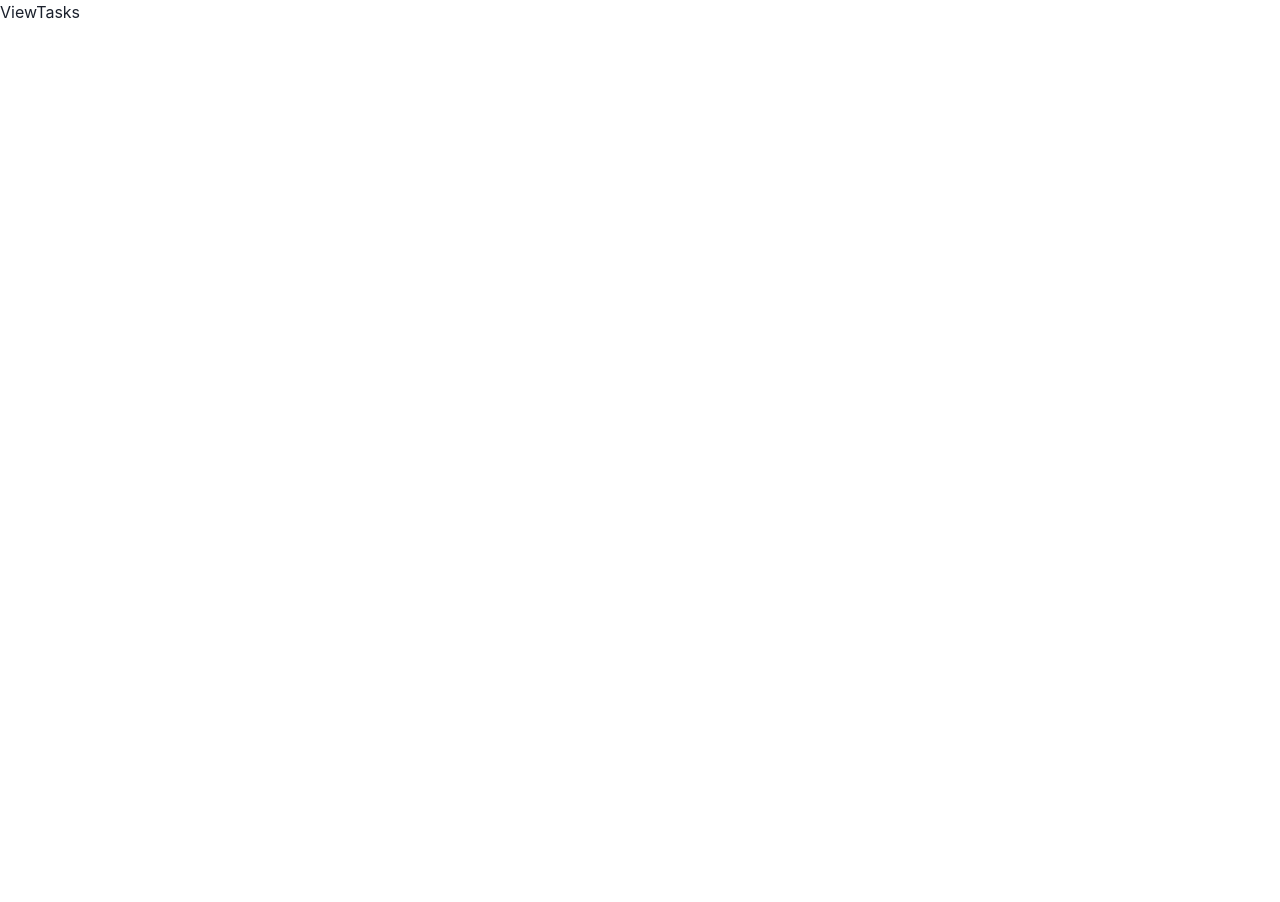
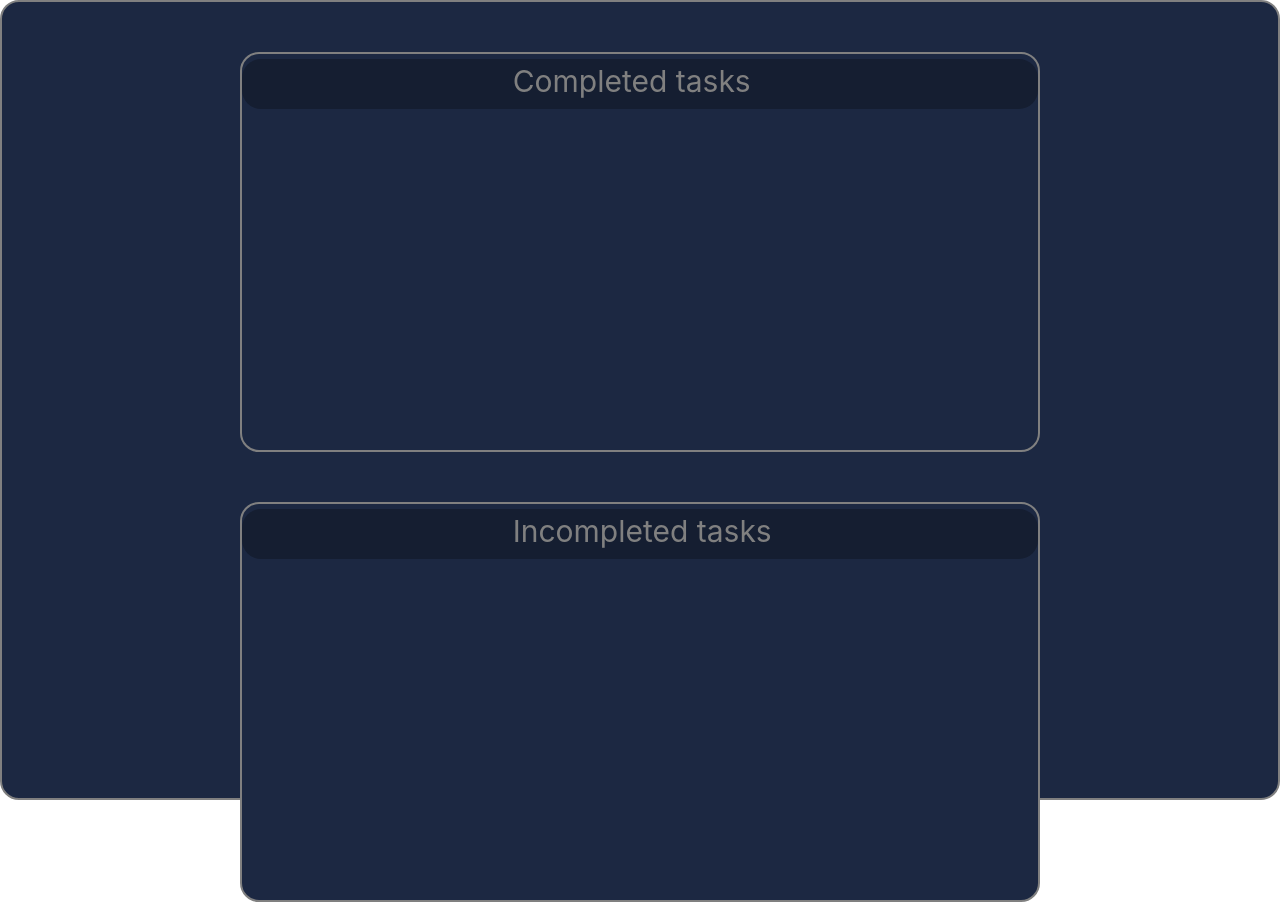
Before and after one commit to Mikehope254/To-Do-List-2, a React (Vite) app in the folder Frontend/: page /tasks in a window 1280 px wide. Before the commit the page ends 800 px from the top, so only its background shows below. Built offline with nearby package versions, Linux system fonts and the light colour scheme.

Commit message:
Added ViewTask Route and CSS

```diff
--- a/Frontend/src/pages/TaskInput.jsx
+++ b/Frontend/src/pages/TaskInput.jsx
@@ -2,6 +2,7 @@ import React, { useState } from "react";
 import "../App.css";
 import { useTaskStore } from "../store/task";
 import { useToast } from "@chakra-ui/react";
+import { Link } from "react-router-dom";
 
 const TaskInput = () => {
   const [newTodo, setNewTodo] = useState({ task: "" });
@@ -44,7 +45,9 @@ const TaskInput = () => {
         />
       </div>
       <div className="buttons">
-        <button className="viewbutton">View Tasks</button>
+        <button className="viewbutton">
+          <Link to="/tasks">View Tasks</Link>
+        </button>
         <button className="enterbutton" onClick={handleAddTask}>
           Enter Task
         </button>
--- a/Frontend/src/pages/ViewTasks.jsx
+++ b/Frontend/src/pages/ViewTasks.jsx
@@ -1,5 +1,19 @@
 import React from "react";
+import "../style/ViewTasks.css";
 
 export default function ViewTasks() {
-  return <div>ViewTasks</div>;
+  return (
+    <div className="Viewmain">
+      <div className="task">
+        <div className="Viewtitle">
+          <h1>Completed tasks</h1>
+        </div>
+      </div>
+      <div className="task">
+        <div className="Viewtitle">
+          <h1>Incompleted tasks</h1>
+        </div>
+      </div>
+    </div>
+  );
 }
--- /dev/null
+++ b/Frontend/src/style/ViewTasks.css
@@ -0,0 +1,36 @@
+div.Viewmain {
+  background-color: #1c2842;
+  width: 100vw;
+  height: 100vh;
+  border-radius: 19px;
+  border: 2px solid grey;
+  margin-left: auto;
+  margin-right: auto;
+  position: absolute;
+}
+
+div.task {
+  background-color: #1c2842;
+  width: 800px;
+  height: 400px;
+  border-radius: 19px;
+  margin: auto;
+  margin-top: 50px;
+  border: 2px solid grey;
+  margin-left: auto;
+  margin-right: auto;
+}
+
+div.Viewtitle {
+  margin: auto;
+  font-size: 30px;
+  border-radius: 19px;
+  height: 50px;
+  background: #151e31;
+}
+
+.Viewtitle h1 {
+  margin-left: 34%;
+  color: grey;
+  margin-top: 5px;
+}
```
